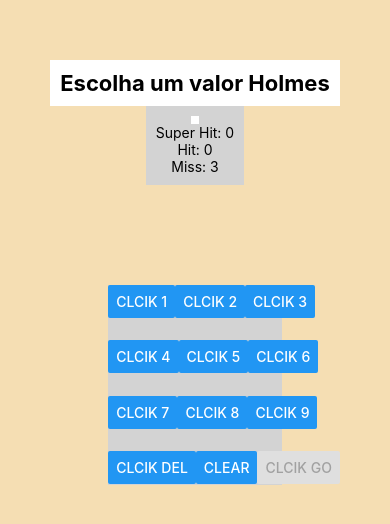
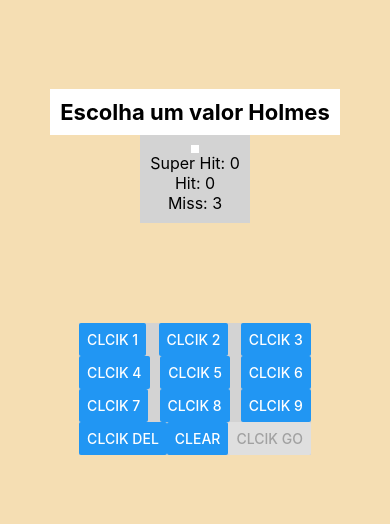
Before and after one commit to ViniHubb/GameProject, a React Native app: screen / in a window 390 px wide. Shown: the part 150-674 px from the top of the page. Built offline with nearby package versions, Linux system fonts and the light colour scheme.

Commit message:
Reorganização dos componentes, criação de um componente só para o teclado e refatoração do código

```diff
--- a/App.js
+++ b/App.js
@@ -1,7 +1,6 @@
 import { StatusBar } from 'expo-status-bar';
 import { StyleSheet, View, useState } from 'react-native';
 import Main from './src/Main'
-import Title from './src/Title';
 
 export default function App() {
 
--- /dev/null
+++ b/src/Main/Components/Keyboard/index.js
@@ -0,0 +1,100 @@
+import React, { useState } from "react"
+import { Text, View, Button } from "react-native"
+import styles from "./styles"
+
+export default function Keyboard(props) {
+  return (
+    <View>
+      <View style={styles.line}>
+        <Button       // 1
+          title="Clcik 1"
+          onPress={() => {
+            props.bota(1)
+          }}
+          disabled={props.ve(1)}
+        />
+        <Button       // 2
+          title="Clcik 2"
+          onPress={() => {
+            props.bota(2)
+          }}
+          disabled={props.ve(2)}
+        />
+        <Button       // 3
+          title="Clcik 3"
+          onPress={() => {
+            props.bota(3)
+          }}
+          disabled={props.ve(3)}
+        />
+      </View>
+      <View style={styles.line}>
+        <Button       // 4
+          title="Clcik 4"
+          onPress={() => {
+            props.bota(4)
+          }}
+          disabled={props.ve(4)}
+        />
+        <Button       // 5
+          title="Clcik 5"
+          onPress={() => {
+            props.bota(5)
+          }}
+          disabled={props.ve(5)}
+        />
+        <Button       // 6
+          title="Clcik 6"
+          onPress={() => {
+            props.bota(6)
+          }}
+          disabled={props.ve(6)}
+        />
+      </View>
+      <View style={styles.line}>
+        <Button       // 7
+          title="Clcik 7"
+          onPress={() => {
+            props.bota(7)
+          }}
+          disabled={props.ve(7)}
+        />
+        <Button       // 8
+          title="Clcik 8"
+          onPress={() => {
+            props.bota(8)
+          }}
+          disabled={props.ve(8)}
+        />
+        <Button       // 9
+          title="Clcik 9"
+          onPress={() => {
+            props.bota(9)
+          }}
+          disabled={props.ve(9)}
+        />
+      </View>
+      <View style={styles.line}>
+        <Button       // Delet
+          title="Clcik Del"
+          onPress={() => {
+            props.dell()
+          }}
+        />
+        <Button       // Clear
+          title="CLear"
+          onPress={() => {
+            props.limpa()
+          }}
+        />
+        <Button       // Go!
+          title="Clcik Go"
+          onPress={() => {
+            props.save()
+          }}
+          disabled={!props.ve(-1)}
+        />
+      </View>
+    </View>
+  )
+}
--- /dev/null
+++ b/src/Main/Components/Keyboard/styles.js
@@ -0,0 +1,18 @@
+import { StyleSheet } from "react-native";
+
+const styles = StyleSheet.create({
+  boxButtons:{
+    width: "60%",
+    height: 200,
+    justifyContent: "space-between",
+    backgroundColor: "lightgray",
+    flexDirection: "colum"
+  },
+  line:{
+    justifyContent: "space-between",
+    backgroundColor: "lightgray",
+    flexDirection: "row"
+  }
+})
+
+export default styles
--- a/src/Screen/index.js
+++ b/src/Main/Components/Screen/index.js
@@ -5,13 +5,9 @@ import styles from "./styles";
 export default function Screen(props){
   return(
     <View>
-      {props.venceu ?
+      {(props.name).length < 7 ?
       <View style={styles.boxValue} >
-        {props.venceu === 1 ?
-        <Text style={styles.value} >Parabens Holmes, você acertou</Text>
-        :
-        <Text style={styles.value} >Parabens Watson, você acertou</Text>
-        }
+        <Text style={styles.value} >Parabens {props.name}, você acertou</Text>
       </View>
       :
       <View style={styles.boxValue} >
--- a/src/Screen/styles.js
+++ b/src/Main/Components/Screen/styles.js
@@ -14,7 +14,7 @@ const styles = StyleSheet.create({
     padding:4,
     fontWeight: "bold"
   },
-  freedback:{
+  feedback:{
     fontSize: 16
   }
 })
--- a/src/Main/index.js
+++ b/src/Main/index.js
@@ -1,34 +1,33 @@
 import React, { useState } from "react"
-import { View, Button, Alert } from "react-native"
+import { View } from "react-native"
 import styles from "./styles"
-import Screen from "../Screen"
-import Title from "../Title"
-
+import Screen from "./Components/Screen"
+import Title from "./Components/Title"
+import Keyboard from "./Components/Keyboard"
 
 export default function Main(){
-  const [palpite, setPalpite] = useState([])
-  const [holmes, setHolmes] = useState([])
-  const [watson, setWatson] = useState([])
-  const [round, setRound] = useState(0)
-  const [superHitH, setSuperHitH] = useState(0)
-  const [hitH, setHitH] = useState(0)
-  const [missH, setMissH] = useState(3)
-  const [venceu, setVenceu] = useState(0)
-  const [nome, setNome] = useState("Escolha um valor Holmes")
+  const [palpite, setPalpite] = useState([])      // Variavel para o palpite atual
+  const [holmes, setHolmes] = useState([])        // Variavel para o numero escolido pelo jogador 1
+  const [watson, setWatson] = useState([])        // Variavel para o numero escolido pelo jogador 2
+  const [round, setRound] = useState(0)           // Variavel para saber de quem é a vez 0 = jogador 1 e  1 = jogador 2
+  const [superHit, setSuperHit] = useState(0)   // Variavel para o numero de acertos em cheio
+  const [hit, setHit] = useState(0)             // Variavel para o numero de acertos
+  const [miss, setMiss] = useState(3)           // Variavel para o numero de erros
+  const [nome, setNome] = useState("Escolha um valor Holmes") // Variavel para mostrar na tela de quem e a vez e mostrar quem venceu
 
-  function preenche(number){
+  function preenche(number){        // Funcao para preencher a variavel 'palpite'
     let newPlapite = [...palpite]
     newPlapite.push(number)
     setPalpite(newPlapite)
   }
 
-  function delet(){
+  function delet(){                 // Funcao para deletar um numero
     let newPlapite = [...palpite]
     newPlapite.pop()
     setPalpite(newPlapite)
   }
 
-  function verifica(number){
+  function verifica(number){        // Funcao para garantir que o numero so seja apertado uma vez
     let flag = false
     if(palpite.includes(number) || palpite.length >= 3){
       flag = true
@@ -36,7 +35,7 @@ export default function Main(){
     return flag
   }
 
-  function salvar(flag){
+  function salvar(flag){            // Funcao para salvar o valor escolhido e enviar os palpites
     if(flag === 0){
       setHolmes(palpite)
       setNome("Escolha um valor Watson")
@@ -52,86 +51,65 @@ export default function Main(){
       console.log("Round:",  round%2)
       if(flag%2){
         setNome("É a vez de Holmes")
-        tentativaWatson()
+        tentativa(watson)  // A variavel do outro jogador deve ser analisada, nao a de quem e a vez
       }else{
         setNome("É a vez de Watson")
-        tentativaHolmes()
+        tentativa(holmes)  // A variavel do outro jogador deve ser analisada, nao a de quem e a vez
       }
     }
     setPalpite([])
   }
 
-  function tentativaHolmes(){
+  function go(){        // Funcap para o botao enviar
+    salvar(round)
+    setRound(round + 1)
+  }
+
+  function clear(){    // Funcao para o botao limpar
+    setHolmes([])
+    setWatson([])
+    setPalpite([])
+    setRound(0)
+    setNome("Escolha um valor Holmes")
+  }
+
+  function tentativa(holmesORwatson){     // Funcao para calcular a tentativa do jogador atual
+    const tentativ = holmesORwatson
     let SH=0
     let H=0
     let M=3
-    if(holmes.includes(palpite[0])){
+    if(tentativ.includes(palpite[0])){
       H = 1
       M -= 1
-      if(holmes[0] === palpite[0]){
+      if(tentativ[0] === palpite[0]){
         H -= 1
         SH = 1
       }
     }
-    if(holmes.includes(palpite[1])){
+    if(tentativ.includes(palpite[1])){
       H += 1
       M -= 1
-      if(holmes[1] === palpite[1]){
+      if(tentativ[1] === palpite[1]){
         H -= 1
         SH += 1
       }
     }
-    if(holmes.includes(palpite[2])){
+    if(tentativ.includes(palpite[2])){
       H += 1
       M -= 1
-      if(holmes[2] === palpite[2]){
+      if(tentativ[2] === palpite[2]){
         H -= 1
         SH += 1
       }
     }
-    setSuperHitH(SH)
-    setHitH(H)
-    setMissH(M)
+    setSuperHit(SH)
+    setHit(H)
+    setMiss(M)
     if(SH === 3){
-      setVenceu(1)
-      setNome("Bravo!!")
-    }
-  }
-
-  function tentativaWatson(){
-    let SH=0
-    let H=0
-    let M=3
-    if(watson.includes(palpite[0])){
-      H = 1
-      M -= 1
-      if(watson[0] === palpite[0]){
-        H -= 1
-        SH = 1
-      }
-    }
-    if(watson.includes(palpite[1])){
-      H += 1
-      M -= 1
-      if(watson[1] === palpite[1]){
-        H -= 1
-        SH += 1
-      }
-    }
-    if(watson.includes(palpite[2])){
-      H += 1
-      M -= 1
-      if(watson[2] === palpite[2]){
-        H -= 1
-        SH += 1
-      }
-    }
-    setSuperHitH(SH)
-    setHitH(H)
-    setMissH(M)
-    if(SH === 3){
-      setVenceu(2)
-      setNome("Bravo!!")
+      if(round%2 === 0)
+        setNome("Holmes")
+      else
+        setNome("Watson")
     }
   }
 
@@ -141,106 +119,21 @@ export default function Main(){
         <Title nome={nome}></Title>
       </View>
       <View style={styles.boxScreen}>
-        <Screen valor={palpite} superHit={superHitH} hit={hitH} miss={missH} venceu={venceu}></Screen>
+        <Screen
+          valor={palpite}
+          superHit={superHit}
+          hit={hit}
+          miss={miss}
+          name={nome}
+        />
       </View>
-      <View style={styles.boxButtons}>
-        <View style={styles.line}>
-            <Button       // 1
-            title="Clcik 1"
-            onPress={() =>{
-            preenche(1)
-            }}
-            disabled={verifica(1)}
-            />
-            <Button       // 2
-            title="Clcik 2"
-            onPress={() =>{
-            preenche(2)
-            }}
-            disabled={verifica(2)}
-            />
-            <Button       // 3
-            title="Clcik 3"
-            onPress={() =>{
-            preenche(3)
-            }}
-            disabled={verifica(3)}
-            />
-        </View>
-        <View style={styles.line}>
-            <Button       // 4
-            title="Clcik 4"
-            onPress={() =>{
-            preenche(4)
-            }}
-            disabled={verifica(4)}
-            />
-            <Button       // 5
-            title="Clcik 5"
-            onPress={() =>{
-            preenche(5)
-            }}
-            disabled={verifica(5)}
-            />
-            <Button       // 6
-            title="Clcik 6"
-            onPress={() =>{
-            preenche(6)
-            }}
-            disabled={verifica(6)}
-            />
-        </View>
-        <View style={styles.line}>
-            <Button       // 7
-            title="Clcik 7"
-            onPress={() => {
-            preenche(7)
-            }}
-            disabled={verifica(7)}
-            />
-            <Button       // 8
-            title="Clcik 8"
-            onPress={() => {
-            preenche(8)
-            }}
-            disabled={verifica(8)}
-            />
-            <Button       // 9
-            title="Clcik 9"
-            onPress={() => {
-            preenche(9)
-            }}
-            disabled={verifica(9)}
-            />
-        </View>
-        <View style={styles.line}>
-            <Button       // Delet
-            title="Clcik Del"
-            onPress={() => {
-            delet()
-            }}
-            />
-            <Button       // Delet
-            title="CLear"
-            onPress={() => {
-            setHolmes([])
-            setWatson([])
-            setPalpite([])
-            setRound(0)
-            setVenceu(0)
-            setNome("Escolha um valor Holmes")
-            }}
-            />
-            <Button       // Go!
-            title="Clcik Go"
-            onPress={() => {
-            salvar(round)
-            setRound(round+1)
-            }}
-            disabled={!verifica(-1)}
-            />
-        </View>
-      </View>
+      <Keyboard
+        bota={preenche}
+        ve={verifica}
+        dell={delet}
+        limpa={clear}
+        save={go}
+      />
     </View>
   )
 }
```
Also changed, not shown: src/Main/Components/Title/index.js (renamed from src/Title/index.js), src/Main/Components/Title/styles.js (renamed from src/Title/styles.js).
